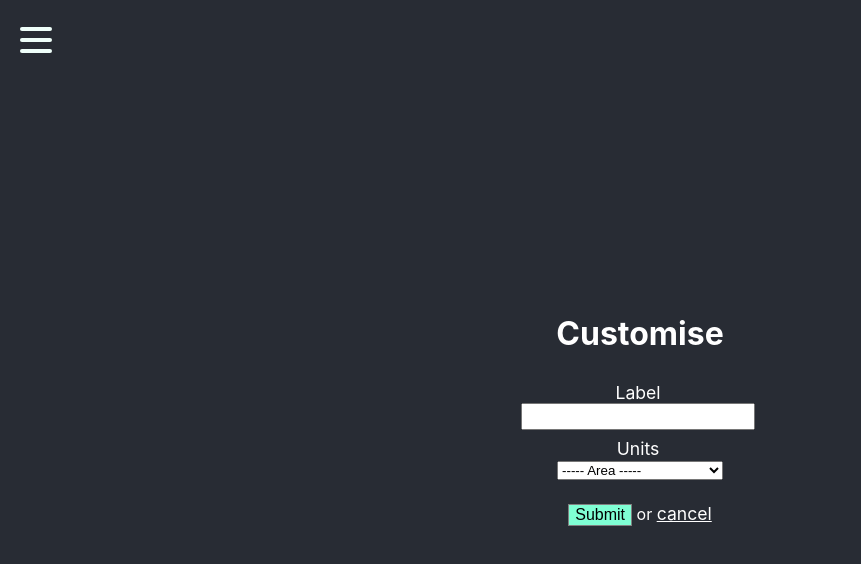
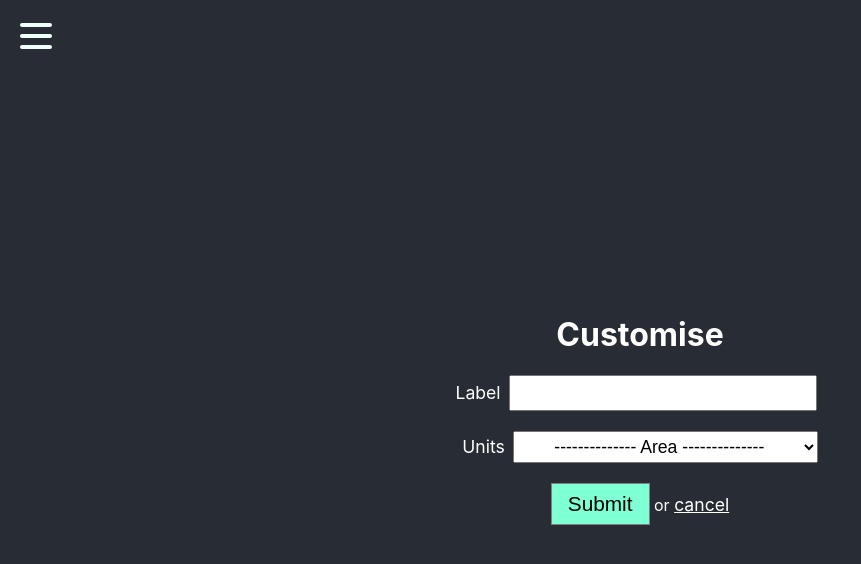
Before and after one commit to markhobbs/unit-store, a React (Create React App) app: page /customise in a window 1280 px wide. Shown: the top 564 px of the page, without its empty margins (0-861 px from the left). Built offline with nearby package versions, Linux system fonts and the light colour scheme.

Commit message:
removed invalid characters from generator

```diff
--- a/src/App.css
+++ b/src/App.css
@@ -22,13 +22,21 @@ h1, h2, h3 {
   margin-top: 0;
 }
 
+.inline {
+  display: inline;
+}
+
 ul {
   padding: 0;
   margin: 0
 }
 
-p, label, a, button, input {
+p, label, a, button, select, input {
   font-size: 1.1em;
+}
+
+select {
+  text-align: center;
 }
 
 a {
@@ -53,20 +61,31 @@ input, button {
 }
 
 input, label {
-  margin-right: 4px;
+  margin-right: 8px;
 }
 
 label {
-  display: block;
-  margin-top: 8px;
+  /*display: block;*/
+  margin-top: 12px;
+}
+
+input, #units {
+  /*display: block;*/
+  height: 30px;
+  min-width: 300px;
+}
+
+ #units {
+  /*display: block;*/
+  height: 32px;
+  min-width: 305px;
 }
 
 button {
   background-color: aquamarine;
   border: 1px solid grey;
-  margin-top: 4px;
-  font-size: 1em;
-
+  font-size: 1.3em;
+  padding: 8px 16px;
 }
 
 form {
--- a/src/components/Collect.js
+++ b/src/components/Collect.js
@@ -83,12 +83,12 @@ export default class Collect extends React.Component {
               name="value"
               value={value}
               onChange={this.onChange}
-            /><br />
-              <button
-                type="submit"
-                disabled={!value}>
-                Submit
-              </button>
+            />
+            <button
+              type="submit"
+              disabled={!value}>
+              Submit
+            </button>
             {/*<input type="text" name="email" value={email} onChange={this.onChange}/>*/}
           </form>
         }
--- a/src/components/Customise.js
+++ b/src/components/Customise.js
@@ -44,10 +44,10 @@ export default class Customise extends React.Component {
           <form onSubmit={this.onSubmit}>
 
             <label htmlFor="label">Label</label>
-            <input type="text" name="label" value={label} onChange={this.onChange} />
+            <input type="text" name="label" value={label} onChange={this.onChange} /><br /><br />
             <label htmlFor="units">Units</label>
             <select name="units" id="units" onChange={this.onChange}>
-              <option>----- Area -----</option>
+              <option>-------------- Area --------------</option>
               <option value="mm2">Millimetre square(mm2)</option>
               <option value="cm2">Centimetre square(cm2)</option>
               <option value="in2">Square inch(in2)</option>
@@ -58,7 +58,7 @@ export default class Customise extends React.Component {
               <option value="h2">Hectare Square</option>
               <option value="km2">Kilometre(km2)</option>
               <option value="mi2">Square mile(mi2)</option>
-              <option>----- Length -----</option>
+              <option>-------------- Length --------------</option>
               <option value="mm">Millimetre(mm)</option>
               <option value="cm">Centi-metre(cm)</option>
               <option value="in">Inch(in)</option>
@@ -67,11 +67,11 @@ export default class Customise extends React.Component {
               <option value="m">Metre(m)</option>
               <option value="km">Kilo-metre(km)	</option>
               <option value="mi">Mile(mi)</option>
-              <option value="">-----Temp-----</option>
+              <option value="">-------------- Temp --------------</option>
               <option value="c">Degree Celsius(°C)	</option>
               <option value="f">Degree Fahrenheit(°F)</option>
               <option value="k">Kelvin(K)</option>
-              <option>----- Time -----</option>
+              <option>-------------- Time --------------</option>
               <option value="ms">Milli-second</option>
               <option value="s">Seconds(s)</option>
               <option value="m">Minutes	</option>
@@ -82,7 +82,7 @@ export default class Customise extends React.Component {
               <option value="y">Year</option>
               <option value="d">Decade	</option>
               <option value="c">Century</option>
-              <option>----- Speed -----</option>
+              <option>-------------- Speed --------------</option>
               <option value="mm2">Foot/minute (ft/min)</option>
               <option value="mm2">Metre/minute (m/min)</option>
               <option value="mm2">Kilometre/hour (km/h)	</option>
@@ -90,12 +90,12 @@ export default class Customise extends React.Component {
               <option value="mm2">Miles/hour (mi/h)	</option>
               <option value="mm2">Knot	</option>
               <option value="mm2">Metre/second (m/s)</option>
-              <option>----- Volume -----</option>
+              <option>-------------- Volume --------------</option>
               <option value="ml">Milli-leter(ml)</option>
               <option value="l">Litre(l) </option>
               <option value="gal">gallons(gal)</option>
               <option value="m3">cubic metre(m3)</option>
-              <option>-----Weight -----</option>
+              <option>-------------- Weight --------------</option>
               <option value="mg">Milligram(mg) </option>
               <option value="g">Grams(g)</option>
               <option value="oz">Ounces(oz)</option>
--- a/src/components/Dashboard.js
+++ b/src/components/Dashboard.js
@@ -1,6 +1,7 @@
 import { useState, useEffect } from "react";
 import { Link } from 'react-router-dom';
 import Graph from './Graph';
+import Heading from './Heading';
 
 export default function Dashboard() {
   const [values, setValues] = useState([]);
@@ -57,8 +58,17 @@ export default function Dashboard() {
       <ul className="dashboard">
         {stations.map((station, key) => (
           <li key={key} className="dashboard-item">
-            <h2>{station} <small><em>{groupedLabels[station].length} item(s)</em></small></h2>
-            <Graph width="320px" title={station} data={groupedLabels[station]} />
+
+            <Heading
+              display="inline"
+              text = { station }
+              sup = { groupedLabels[station].length } />
+
+            <Graph
+              width = "320px"
+              title = { station }
+              data = { groupedLabels[station] } />
+
             <span>
             + <a href={'./?station=' + station}>Record</a>
             + <Link to={'./more?station=' + station}>Show More</Link>
--- /dev/null
+++ b/src/components/Heading.js
@@ -0,0 +1,18 @@
+/*
+    Heading
+*/
+
+export default function Heading(props) {
+    let text =  props.text;
+    let sup =  props.sup;
+    let inline =  props.inline === '' ? 'heading' : 'heading inline';
+    return (
+        <span>
+            <h2
+                className={inline}>
+                {text}
+            </h2>
+            <sup> {sup} rec(s)</sup>
+        </span>
+    )
+}
--- a/src/components/More.js
+++ b/src/components/More.js
@@ -62,7 +62,8 @@ export default function More() {
               <small>&nbsp;<em>{groupedLabels[station].length} item(s)</em></small>
             </h2>
             <Graph width="320px" title={station} data={groupedLabels[station]} />
-            + <Link to={'./?station=' + station}>Record</Link> + <Link to={'./Dashboard'}>Back</Link>
+              + <a href={'./?station=' + station}>Record</a>
+              + <Link to={'./Dashboard'}>Back</Link>
           </li>
         ))}
       </ul>
--- a/src/utils/generateStationLabel.js
+++ b/src/utils/generateStationLabel.js
@@ -2,7 +2,7 @@
     labelGenerator
 */
 const generateStationLabel =  (max,min) => {
-    var passwordChars = "0123456789ABCDEFGHIJKLMNOPQRSTUVWXYZabcdefghijklmnopqrstuvwxyz#@!%&()/";
+    var passwordChars = "0123456789ABCDEFGHIJKLMNOPQRSTUVWXYZabcdefghijklmnopqrstuvwxy";
     var randPwLen = Math.floor(Math.random() * (max - min + 1)) + min;
     var randPassword = Array(randPwLen).fill(passwordChars).map(function(x) { return x[Math.floor(Math.random() * x.length)] }).join('');
     //console.log(randPassword)
```
